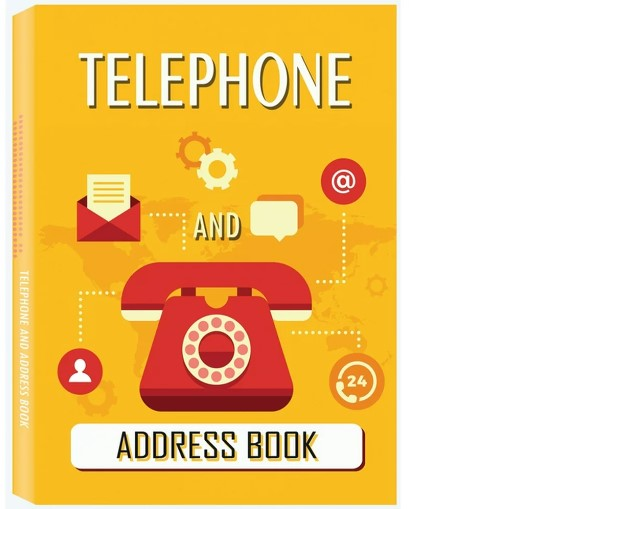
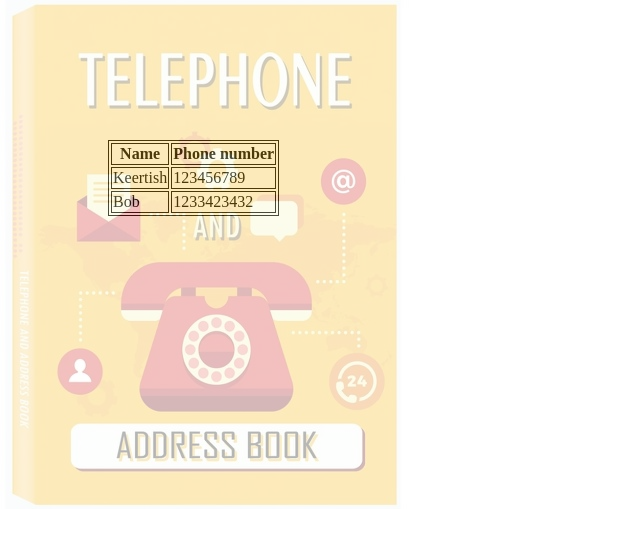
Before and after one commit to RKeertishKumar/phone-book, a plain HTML site: page index.html in a window 1280 px wide. Shown: the whole page, without its empty margins (0-640 px from the left). Drawn offline with Linux system fonts and the light colour scheme.

Commit message:
Added opacity and re-aligned table for better presentation

```diff
--- a/index.css
+++ b/index.css
@@ -1,10 +1,12 @@
 table, th, td {
 	border: 1px solid black;
+	margin-top: 140px;
+	margin-left: 100px;
 }
 
 img {
 	position: absolute;
 	top: 0;
 	left: 0;
-
+	opacity: 0.3;
 }
```
